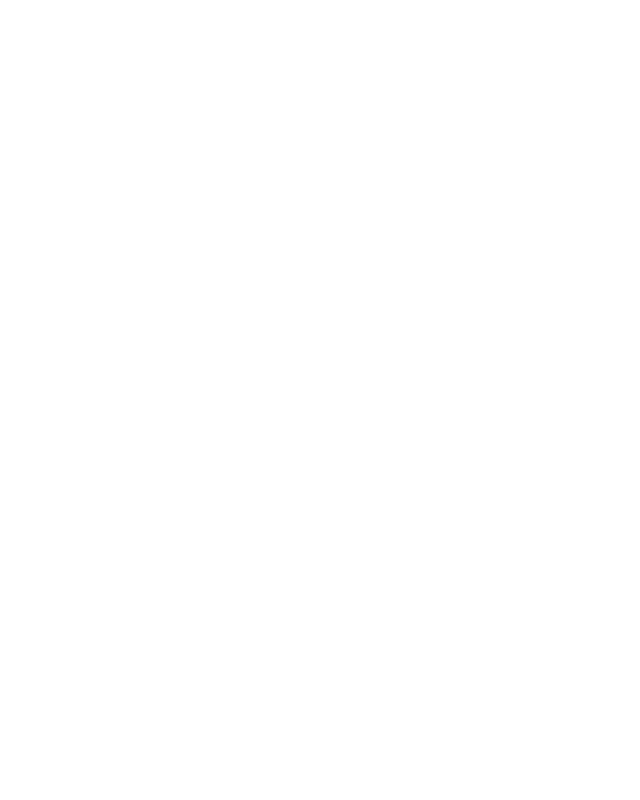
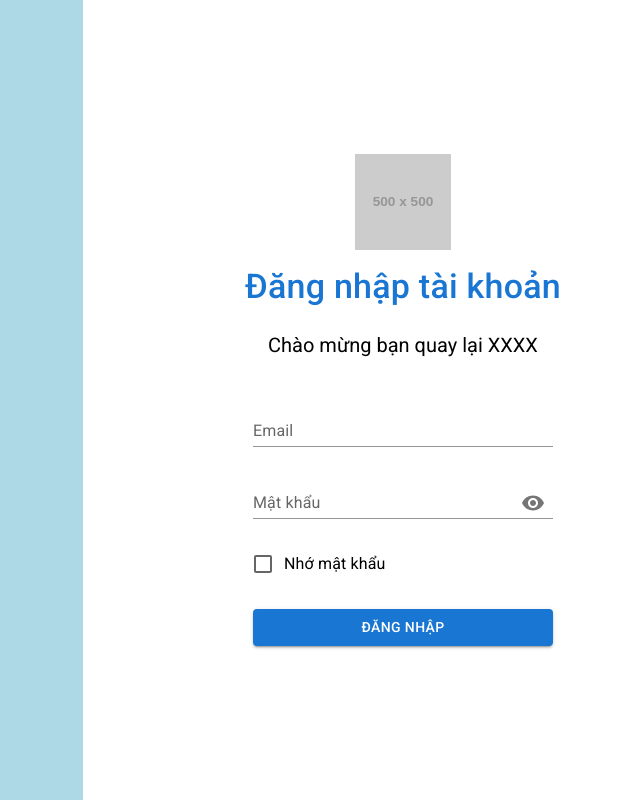
Before and after one commit to thientranreal/PrintBillOrderFE, a React (Vite) app: page /login in a window 1280 px wide. Shown: the whole page, without its empty margins (557-1197 px from the left). Built offline with nearby package versions, Linux system fonts and the light colour scheme.

Commit message:
add login page

```diff
--- a/package.json
+++ b/package.json
@@ -14,8 +14,10 @@
     "@emotion/styled": "^11.11.5",
     "@mui/icons-material": "^5.16.1",
     "@mui/material": "^5.16.1",
+    "prop-types": "^15.8.1",
     "react": "^18.3.1",
-    "react-dom": "^18.3.1"
+    "react-dom": "^18.3.1",
+    "react-router-dom": "^6.25.0"
   },
   "devDependencies": {
     "@types/react": "^18.3.3",
--- a/src/App.jsx
+++ b/src/App.jsx
@@ -1,5 +1,14 @@
+import { BrowserRouter as Router, Routes, Route } from "react-router-dom";
+import LoginPage from "./pages/LoginPage";
+
 function App() {
-  return <></>;
+  return (
+    <Router>
+      <Routes>
+        <Route path="/login" element={<LoginPage />} />
+      </Routes>
+    </Router>
+  );
 }
 
 export default App;
--- /dev/null
+++ b/src/components/LoginForm.jsx
@@ -0,0 +1,121 @@
+import {
+  Box,
+  Button,
+  Checkbox,
+  FormControlLabel,
+  TextField,
+  Typography,
+} from "@mui/material";
+import PasswordField from "./PasswordField";
+import { useState } from "react";
+
+const LoginForm = () => {
+  const [error, setError] = useState(null);
+  const [email, setEmail] = useState("");
+  const [password, setPassword] = useState("");
+
+  const handleLogin = (e) => {
+    e.preventDefault();
+
+    if (!email) {
+      setError({
+        type: "email",
+        info: "Vui lòng nhập email",
+      });
+    } else if (!password) {
+      setError({
+        type: "password",
+        info: "Vui lòng nhập mật khẩu",
+      });
+    }
+
+    if (!error) {
+      // FETCH API
+    }
+  };
+
+  return (
+    <Box>
+      <Box
+        sx={{
+          display: "flex",
+          alignItems: "center",
+          justifyContent: "center",
+          flexDirection: "column",
+          mb: 5,
+        }}
+      >
+        <Box sx={{ height: "6rem", mb: 2 }}>
+          <img
+            src="https://via.placeholder.com/500"
+            alt="Login"
+            style={{ maxWidth: "100%", maxHeight: "100%" }}
+          />
+        </Box>
+        <Typography
+          variant="h4"
+          color="primary"
+          sx={{ fontWeight: 500, mb: 3 }}
+        >
+          Đăng nhập tài khoản
+        </Typography>
+        <Typography variant="h5" sx={{ fontSize: "1.25rem" }}>
+          Chào mừng bạn quay lại XXXX
+        </Typography>
+      </Box>
+
+      <Box
+        sx={{
+          display: "flex",
+          alignItems: "center",
+          justifyContent: "center",
+        }}
+      >
+        <Box
+          sx={{
+            width: 300,
+            display: "flex",
+            justifyContent: "center",
+            flexDirection: "column",
+            rowGap: 3,
+          }}
+        >
+          <TextField
+            id="email"
+            label="Email"
+            variant="standard"
+            error={error && error.type === "email"}
+            helperText={error && error.type === "email" ? error.info : ""}
+            fullWidth
+            value={email}
+            onChange={(e) => {
+              setEmail(e.target.value);
+              if (error && error.type === "email") {
+                setError(null);
+              }
+            }}
+          />
+          <PasswordField
+            id="password"
+            label="Mật khẩu"
+            error={error && error.type === "password"}
+            helperText={error && error.type === "password" ? error.info : ""}
+            value={password}
+            onChange={(e) => {
+              setPassword(e.target.value);
+              if (error && error.type === "password") {
+                setError(null);
+              }
+            }}
+          />
+          <FormControlLabel control={<Checkbox />} label="Nhớ mật khẩu" />
+          <Button fullWidth variant="contained" onClick={handleLogin}>
+            Đăng nhập
+          </Button>
+        </Box>
+      </Box>
+    </Box>
+  );
+};
+
+export default LoginForm;
--- /dev/null
+++ b/src/components/PasswordField.jsx
@@ -0,0 +1,63 @@
+import React from "react";
+import PropTypes from "prop-types";
+import {
+  FormControl,
+  FormHelperText,
+  IconButton,
+  Input,
+  InputAdornment,
+  InputLabel,
+} from "@mui/material";
+import Visibility from "@mui/icons-material/Visibility";
+import VisibilityOff from "@mui/icons-material/VisibilityOff";
+
+const PasswordField = ({
+  id,
+  label,
+  value,
+  onChange,
+  error = false,
+  helperText,
+}) => {
+  const [showPassword, setShowPassword] = React.useState(false);
+
+  const handleClickShowPassword = () => setShowPassword((show) => !show);
+
+  const handleMouseDownPassword = (event) => {
+    event.preventDefault();
+  };
+  return (
+    <FormControl error={error} fullWidth variant="standard">
+      <InputLabel htmlFor={id}>{label}</InputLabel>
+      <Input
+        id={id}
+        type={showPassword ? "text" : "password"}
+        value={value}
+        onChange={onChange}
+        endAdornment={
+          <InputAdornment position="end">
+            <IconButton
+              aria-label="toggle password visibility"
+              onClick={handleClickShowPassword}
+              onMouseDown={handleMouseDownPassword}
+            >
+              {showPassword ? <VisibilityOff /> : <Visibility />}
+            </IconButton>
+          </InputAdornment>
+        }
+      />
+      {helperText && <FormHelperText>{helperText}</FormHelperText>}
+    </FormControl>
+  );
+};
+
+PasswordField.propTypes = {
+  id: PropTypes.string,
+  label: PropTypes.string,
+  value: PropTypes.string,
+  onChange: PropTypes.func,
+  error: PropTypes.bool,
+  helperText: PropTypes.string,
+};
+
+export default PasswordField;
--- /dev/null
+++ b/src/pages/LoginPage.jsx
@@ -0,0 +1,22 @@
+import { Box } from "@mui/material";
+import LoginForm from "../components/LoginForm";
+
+const LoginPage = () => {
+  return (
+    <Box sx={{ display: "flex", height: "100vh" }}>
+      <Box sx={{ flex: { md: 1 }, bgcolor: "lightBlue" }}></Box>
+      <Box
+        sx={{
+          flex: 1,
+          display: "flex",
+          alignItems: "center",
+          justifyContent: "center",
+        }}
+      >
+        <LoginForm />
+      </Box>
+    </Box>
+  );
+};
+
+export default LoginPage;
```
Also changed, not shown: 1 other file (tests, documents, lock files or other folders).
